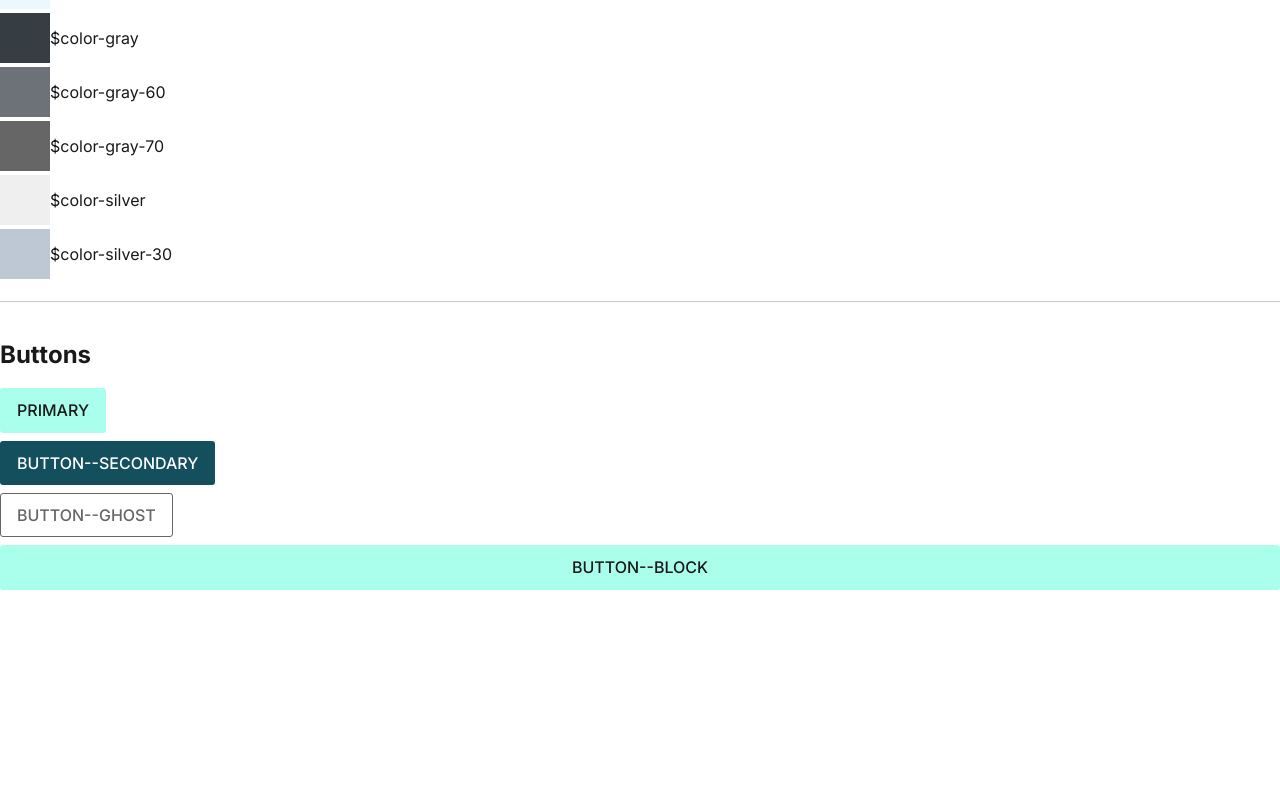
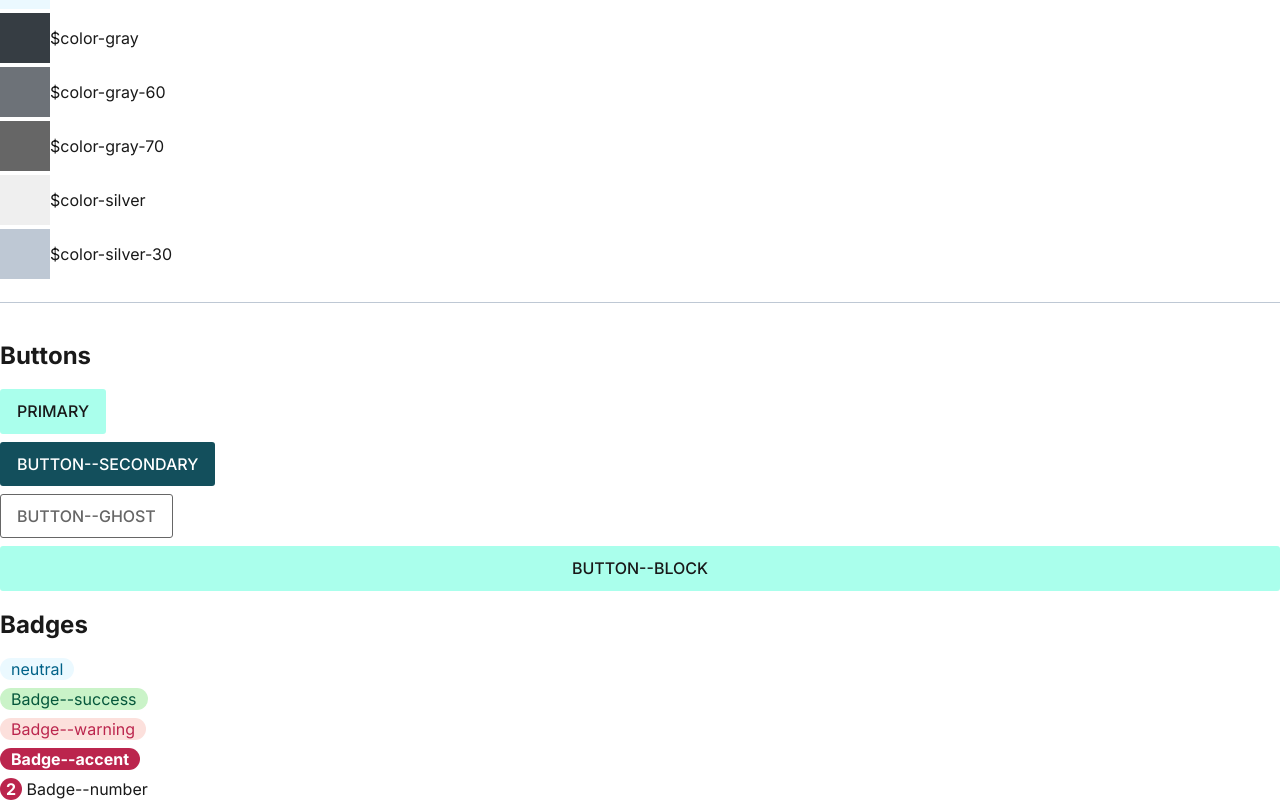
Before and after one commit to 9elements/pflegix-ui-kit, a website: page index.html in a window 1280 px wide. Shown: the part 566-1366 px from the top of the page. Before the commit the page ends 1156 px from the top, so only its background shows below. Drawn offline with Linux system fonts and the light colour scheme.

Commit message:
add badges

```diff
--- a/index.html
+++ b/index.html
@@ -15,6 +15,7 @@
   <body>
     <h1>UI-Kit</h1>
     <h2>Colors</h2>
+    <div class="o-stack">
     <div class="o-stack o-stack--wrap o-stack--horizontal o-stack--align-center">
       <svg width="50" height="50" viewbox="0 0 1 1"><rect x="0" y="0" width="1" height="1" fill="#AAFFEC"/></svg>
       <span>$color-primary</span>
@@ -90,5 +91,14 @@
       <div class="o-stack__item--space-xs"><a class="c-button c-button--ghost" href="#">Button--ghost</a></div>
       <div class="o-stack__item--space-xs"><a class="c-button c-button--block" href="#">Button--block</a></div>
     </div>
+
+    <h2>Badges</h2>
+    <div class="o-stack">
+      <div class="o-stack__item--space-xs"><span class="c-badge">neutral</a></div>
+      <div class="o-stack__item--space-xs"><span class="c-badge c-badge--success">Badge--success</span></div>
+      <div class="o-stack__item--space-xs"><span class="c-badge c-badge--warning">Badge--warning</span></div>
+      <div class="o-stack__item--space-xs"><span class="c-badge c-badge--accent">Badge--accent</span></div>
+      <div class="o-stack__item--space-xs"><span class="c-badge c-badge--number">2</span> Badge--number</div>
+    </div>
   </body>
 </html>
--- a/stylesheets/01-settings/_typography.scss
+++ b/stylesheets/01-settings/_typography.scss
@@ -3,3 +3,6 @@
    ========================================================================== */
 
 $font-regular: 'Inter', sans-serif;
+$font-weight-regular: 400;
+$font-weight-medium: 500;
+$font-weight-bold: 700;
--- /dev/null
+++ b/stylesheets/06-components/_badge.scss
@@ -0,0 +1,34 @@
+.c-badge {
+  $block: &;
+  transition: all ease .2s;
+
+  display: inline-block;
+  font-size: 1rem;
+  line-height: 1.25rem;
+  color: $color-neutral;
+  background-color: $color-neutral-light;
+  text-align: center;
+  border-radius: 1.25rem;
+  padding: 0.0625rem 0.6875rem;
+
+  &--success {
+    background-color: $color-success-light;
+    color: $color-success;
+  }
+
+  &--warning {
+    background-color: $color-warning-light;
+    color: $color-warning;
+  }
+
+  &--accent, &--number {
+    background-color: $color-accent;
+    color: $color-white;
+    font-weight: $font-weight-bold;
+  }
+
+  &--number {
+    padding: 0.0625rem 0.375rem;
+    min-width: 1.375rem;
+  }
+}
--- a/stylesheets/06-components/_button.scss
+++ b/stylesheets/06-components/_button.scss
@@ -5,7 +5,7 @@
   display: inline-block;
   padding: 0.75rem 1rem;
   font-size: 1rem;
-  font-weight: 500;
+  font-weight: $font-weight-medium;
   text-decoration: none;
   border: 1px solid transparent;
   border-radius: $border-radius;
--- a/stylesheets/06-components/_headline.scss
+++ b/stylesheets/06-components/_headline.scss
@@ -1,5 +1,5 @@
 .c-headline {
-  font-weight: 700;
+  font-weight: $font-weight-bold;
   margin: 0;
   padding: 0;
 
--- a/stylesheets/06-components/_input.scss
+++ b/stylesheets/06-components/_input.scss
@@ -1,7 +1,7 @@
 .c-input {
   display: block;
   font-size: 1em;
-  font-weight: 400;
+  font-weight: $font-weight-regular;
   color: $color-black;
   line-height: 1.5;
   padding: 0.625em 0.875em;
--- a/stylesheets/main.scss
+++ b/stylesheets/main.scss
@@ -35,6 +35,7 @@
 @import './05-objects/stack';
 
 // 06. Components
+@import './06-components/badge';
 @import './06-components/button';
 @import './06-components/headline';
 @import './06-components/icon';
```
Also changed, not shown: public/css/main.css.
